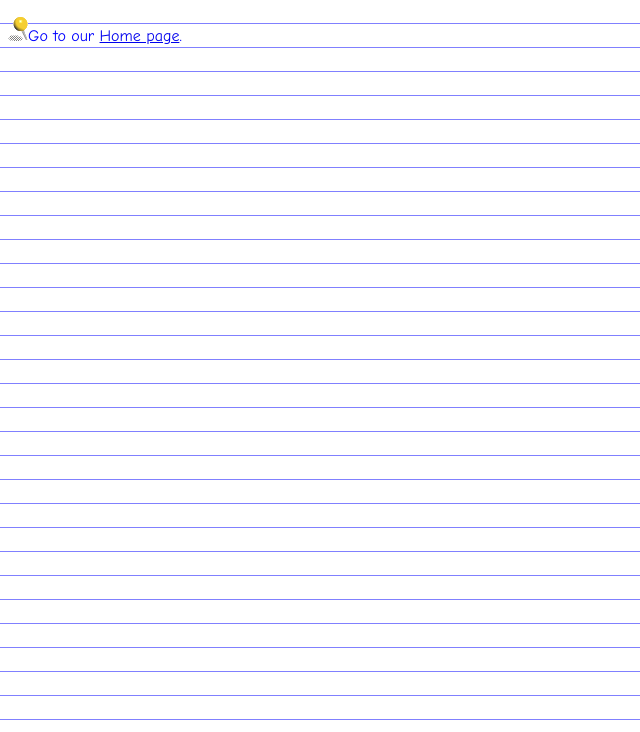
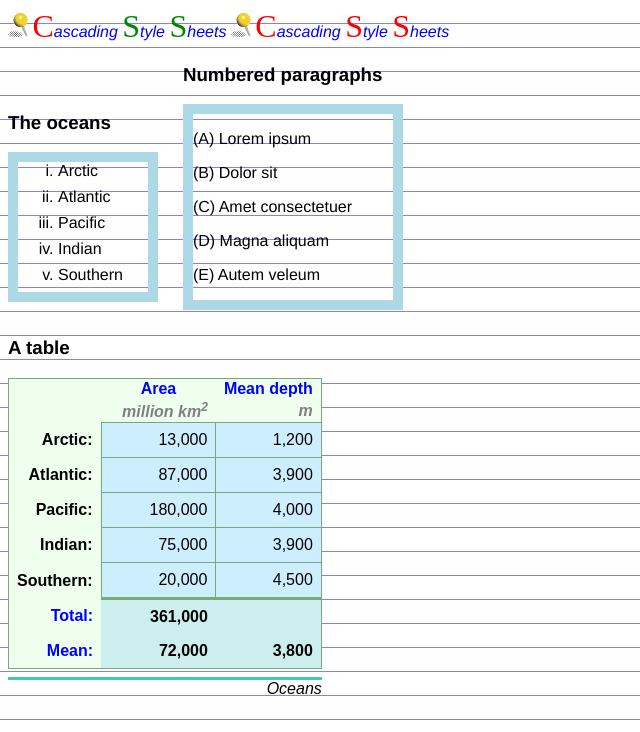
Before and after one commit to nsbender/CS336, a plain HTML site: page lab04/doc2.html in a window 1280 px wide. Shown: the top 732 px of the page, without its empty margins (0-640 px from the left). Drawn offline with Linux system fonts and the light colour scheme.

Commit message:
completed lab04

```diff
--- a/lab04/doc2.html
+++ b/lab04/doc2.html
@@ -1,11 +1,101 @@
 <!doctype html>
 <html>
-  <head>
+<head>
   <meta charset="UTF-8">
-  <title>Sample document</title>
-  <link rel="stylesheet" href="style1.css">
-  </head>
-  <body>
-    <p>Go to our <a class="homepage" href="http://www.example.com/" title="Home page">Home page</a>.</p>
-  </body>
+  <title>Lab 04</title>
+  <link rel="stylesheet" href="lab04.css">
+</head>
+<body>
+  <em id="first">
+    <strong class="carrot">C</strong>ascading
+    <strong class="spinach">S</strong>tyle
+    <strong class="spinach">S</strong>heets
+  </em>
+  <em id="second">
+    <strong>C</strong>ascading
+    <strong>S</strong>tyle
+    <strong>S</strong>heets
+  </em>
+
+  <div>
+    <div id="div1">
+      <h3 id="oceans">The oceans</h3>
+      <ul>
+        <li>Arctic</li>
+        <li>Atlantic</li>
+        <li>Pacific</li>
+        <li>Indian</li>
+        <li>Southern</li>
+      </ul>
+    </div>
+    &emsp;
+    <div id="div2">
+      <h3 class="numbered">Numbered paragraphs</h3>
+      <div id="numbered">
+        <p class="numbered">Lorem ipsum</p>
+        <p class="numbered">Dolor sit</p>
+        <p class="numbered">Amet consectetuer</p>
+        <p class="numbered">Magna aliquam</p>
+        <p class="numbered">Autem veleum</p>
+      </div>
+    </div>
+  </div>
+
+  <h3>A table</h3>
+  <table id="demo-table">
+    <caption>Oceans</caption>
+    <thead>
+      <tr>
+        <th></th>
+        <th>Area</th>
+        <th>Mean depth</th>
+      </tr>
+      <tr>
+        <th></th>
+        <th>million km<sup>2</sup></th>
+        <th>m</th>
+      </tr>
+    </thead>
+    <tbody>
+      <tr>
+        <th>Arctic</th>
+        <td>13,000</td>
+        <td>1,200</td>
+      </tr>
+      <tr>
+        <th>Atlantic</th>
+        <td>87,000</td>
+        <td>3,900</td>
+      </tr>
+      <tr>
+        <th>Pacific</th>
+        <td>180,000</td>
+        <td>4,000</td>
+      </tr>
+      <tr>
+        <th>Indian</th>
+        <td>75,000</td>
+        <td>3,900</td>
+      </tr>
+      <tr>
+        <th>Southern</th>
+        <td>20,000</td>
+        <td>4,500</td>
+      </tr>
+    </tbody>
+    <tfoot>
+      <tr>
+        <th>Total</th>
+        <td>361,000</td>
+        <td></td>
+      </tr>
+      <tr>
+        <th>Mean</th>
+        <td>72,000</td>
+        <td>3,800</td>
+      </tr>
+    </tfoot>
+  </table>
+
+</body>
 </html>
--- /dev/null
+++ b/lab04/lab04.css
@@ -0,0 +1,146 @@
+/* page font */
+body
+{
+	font: 16px "Helvetica", cursive;
+	background: url("Blue-rule.png");
+}
+
+em 			{	color: #00F;	}
+em:before 	{	content: url("Yellow-pin.png") }
+
+#div1 {
+    display: inline-block;
+}
+
+#div2 {
+    display: inline-block;
+}
+
+#first
+{
+	font-style: italic;
+}
+
+strong
+{
+	color: #F00;
+	font: 200% serif;
+}
+
+.spinach
+{
+	color: #080;
+}
+
+/* Rules for an unordered list */
+ul {
+	border: 10px solid lightblue;
+	width: 90px;
+}
+
+li {
+	list-style-type: lower-roman;
+	margin-bottom: 8px;
+}
+
+/* Rules for the "numbered" list */
+h3.numbered { counter-reset: headnum; }
+
+p.numbered {
+	width: 200px;
+}
+
+p.numbered:before {
+	content: "(" counter(headnum, upper-latin) ") ";
+	counter-increment: headnum;
+}
+
+#numbered {
+	border: 10px solid lightblue;
+	width: 200px
+}
+
+
+/* Rules for the table */
+#demo-table {
+  font: 100% sans-serif;
+  background-color: #efe;
+  border-collapse: collapse;
+  empty-cells: show;
+  border: 1px solid #7a7;
+  padding-bottom: 10px
+}
+
+#demo-table > caption {
+  text-align: right;
+  font-style: italic;
+  caption-side: bottom;
+  border-top: .2em solid #4ca;
+  margin-top: .5em;
+}
+
+
+/* basic shared rules */
+#demo-table th,
+#demo-table td {
+  text-align: right;
+  padding-right: .5em;
+}
+
+#demo-table th {
+  font-weight: bold;
+  padding-left: .5em;
+}
+
+
+/* header */
+#demo-table > thead > tr:first-child > th {
+  text-align: center;
+  color: blue;
+}
+
+#demo-table > thead > tr + tr > th {
+  font-style: italic;
+  color: gray;
+}
+
+/* fix size of superscript */
+#demo-table sup {
+  font-size: 75%;
+}
+
+/* body */
+#demo-table td {
+  background-color: #cef;
+  padding:.5em .5em .5em 3em;
+}
+
+#demo-table tbody td {
+  border: 1px solid #7a7;
+}
+
+#demo-table tbody th:after {
+  content: ":";
+}
+
+
+/* footer */
+#demo-table tfoot {
+  font-weight: bold;
+}
+
+#demo-table tfoot th {
+  color: blue;
+}
+
+#demo-table tfoot th:after {
+  content: ":";
+}
+
+#demo-table > tfoot td {
+  background-color: #cee;
+}
+
+#demo-table > tfoot > tr:first-child td {
+  border-top: .2em solid #7a7;
+}
--- a/lab04/style1.css
+++ b/lab04/style1.css
@@ -14,4 +14,3 @@ strong { color: #f00; background-color: #ddf; font: 200% serif;}
 p { color: #00f; }
 
 p:before{ content: url("Yellow-pin.png"); }
-/*red, blue, purple, grey, chartreuse are also some examples of working colors*/
```
